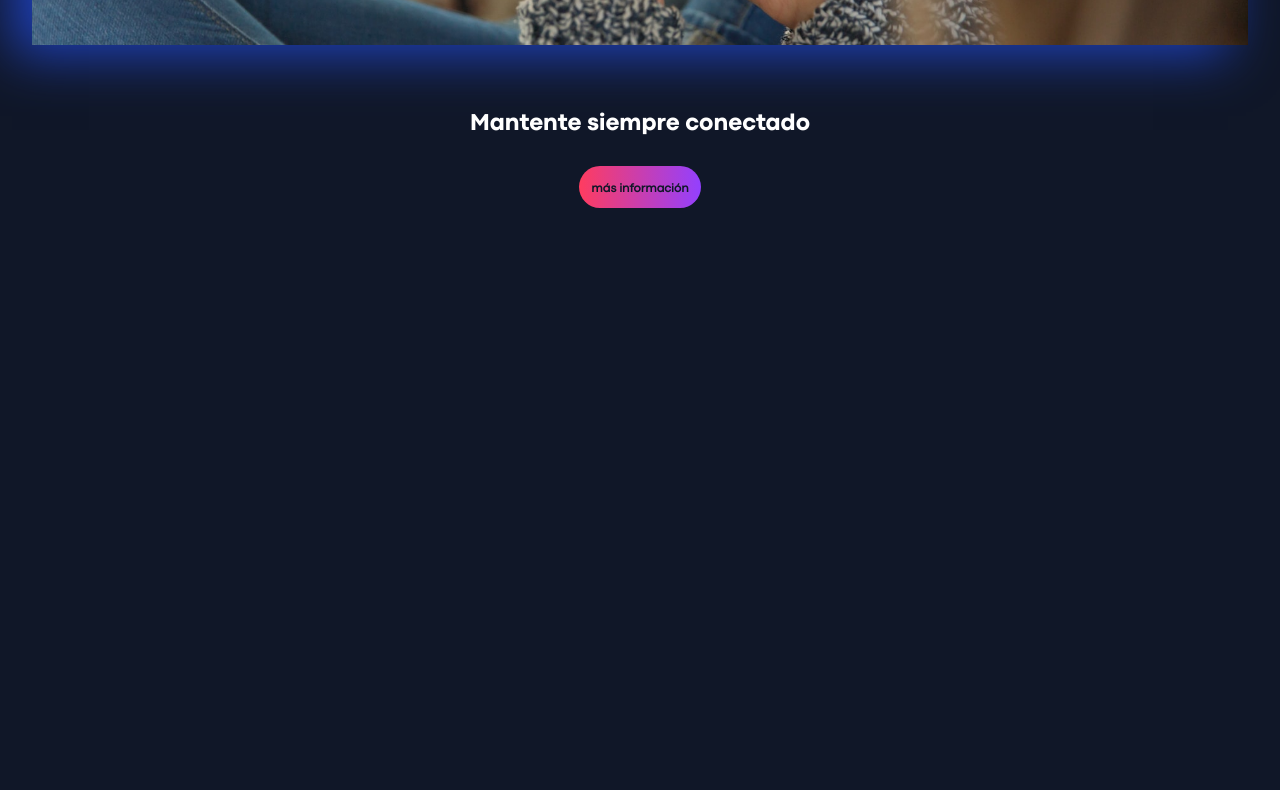
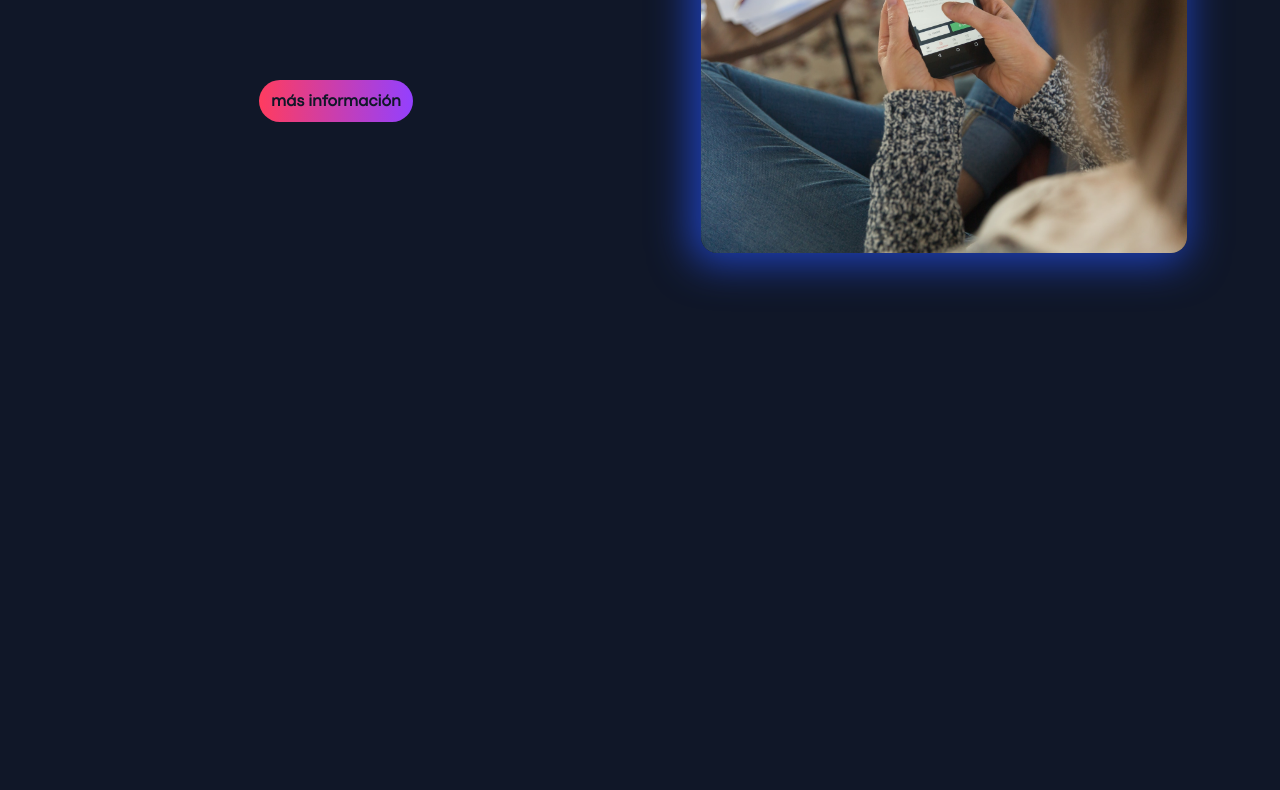
Before and after one commit to pablocordonie/css-flex_design, a plain HTML site: page index.html in a window 1280 px wide. Shown: the part 305-1095 px from the top of the page. Drawn offline with Linux system fonts and the light colour scheme.

Commit message:
feat: add layout classes to every section from the main content in index.html & place the hero correctly until viewport devices with 1024px in styles.css

```diff
--- a/index.html
+++ b/index.html
@@ -40,25 +40,23 @@
       </section>
     </header>
     <main>
-      <section id="quienes-somos" class="rtc--main-hero">
-        <section class="rtc--main-hero-img_container">
+      <section id="quienes-somos" class="rtc--main-hero rtc-slide">
+        <section class="rtc--main-hero-img_container rtc-half">
           <img
             src="./assets/images/kinnectric-hero.jpg"
             alt="Foto de Magnet.me en Unsplash"
             class="rtc--main-hero-img"
           />
         </section>
-        <section class="rtc--main-hero-info_container">
+        <section class="rtc--main-hero-info_container rtc-half">
           <h2 class="rtc--main-hero-info-h2">Mantente siempre conectado</h2>
           <div class="rtc--main-hero-info-button">
             <span>más información</span>
           </div>
         </section>
       </section>
-      <section id="como-funciona"></section>
-      <section></section>
-      <section></section>
+      <section id="como-funciona" class="rtc-slide"></section>
     </main>
-    <footer id="footer"></footer>
+    <footer id="footer" class="rtc-slide"></footer>
   </body>
 </html>
--- a/styles.css
+++ b/styles.css
@@ -21,6 +21,7 @@
   --rtc-font-size-h1-xs: 16px;
   --rtc-font-size-h1-s: 20px;
   --rtc-font-size-p-xs: 12px;
+  --rtc-font-size-p-s: 16px;
 }
 
 * {
@@ -30,7 +31,6 @@
 
 body {
   background-color: var(--rtc-bg-color);
-  min-height: 400svh;
   margin: 0 2rem;
 }
 
@@ -61,10 +61,14 @@ span {
 }
 
 p,
-.rtc--main-hero-info-button > span {
+span {
   font-family: 'Codec Pro';
   font-size: var(--rtc-font-size-p-xs);
   font-weight: 900;
+}
+
+img {
+  border-radius: 1rem;
 }
 
 h1,
@@ -113,6 +117,10 @@ header a,
   display: none;
 }
 
+.rtc-slide {
+  min-height: 100vh;
+}
+
 .rtc--main-hero {
   display: flex;
   flex-direction: column;
@@ -131,11 +139,16 @@ header a,
   text-align: center;
 }
 
+.rtc--main-hero-img_container {
+  display: flex;
+  justify-content: center;
+}
+
 .rtc--main-hero-img {
-  width: 100%;
+  width: 80%;
   height: 16rem;
   object-fit: cover;
-  box-shadow: 0px 0px 50px 0px #1f41bb;
+  box-shadow: -5px 5px 40px 5px #1f41bb;
 }
 
 @media screen and (min-width: 321px) {
@@ -159,15 +172,55 @@ header a,
     padding-right: 0;
   }
 
+  .rtc--main-hero {
+    flex-direction: row-reverse;
+    justify-content: space-evenly;
+    gap: 0;
+    padding-top: 4rem;
+  }
+
+  .rtc-half {
+    width: 50%;
+  }
+
+  .rtc--main-hero-info_container {
+    gap: 3.5rem;
+    padding-top: 4rem;
+  }
+
   .rtc--main-hero-img {
-    box-shadow: -20px 10px 50px 0px #1f41bb;
+    height: 17rem;
+  }
+
+  .rtc--main-hero-info-h2 {
+    font-size: 32px;
+    padding-left: 2rem;
+    text-align: start;
   }
 }
 
 @media screen and (min-width: 850px) {
+  .rtc--header-nav a,
+  span {
+    font-size: var(--rtc-font-size-p-s);
+  }
+
   .rtc--header-nav-list {
     gap: 4rem;
     padding-right: 2rem;
+  }
+
+  .rtc--main-hero-info_container {
+    gap: 6rem;
+    padding-top: 6rem;
+  }
+
+  .rtc--main-hero-info-h2 {
+    font-size: 40px;
+  }
+
+  .rtc--main-hero-img {
+    height: 25rem;
   }
 }
 
```
